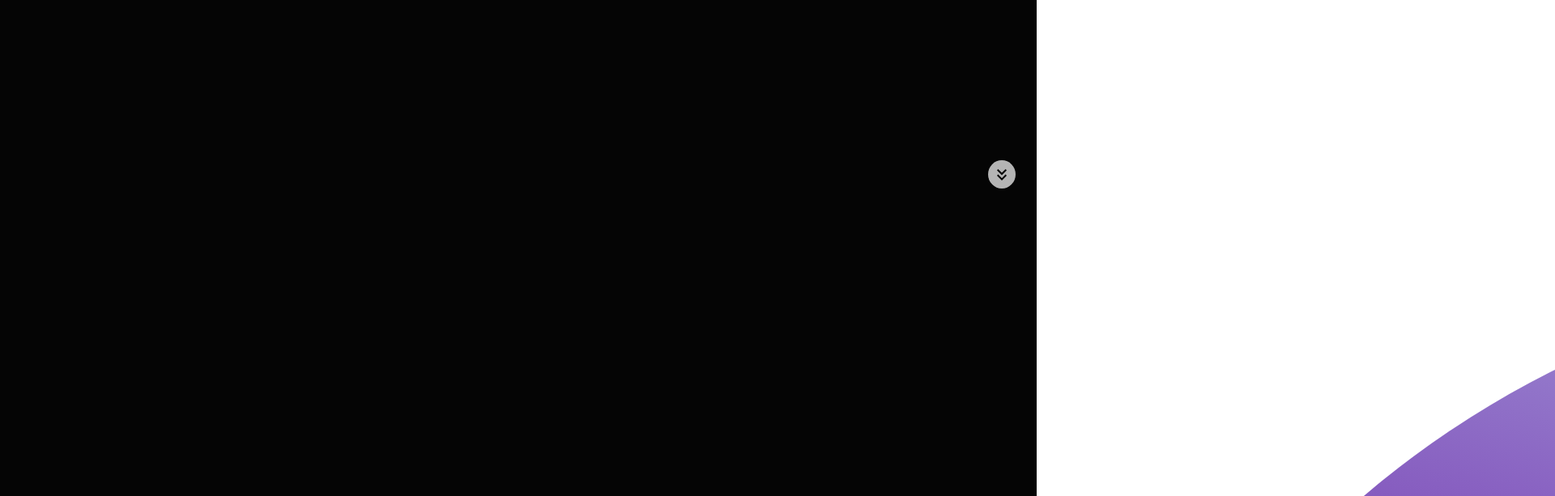
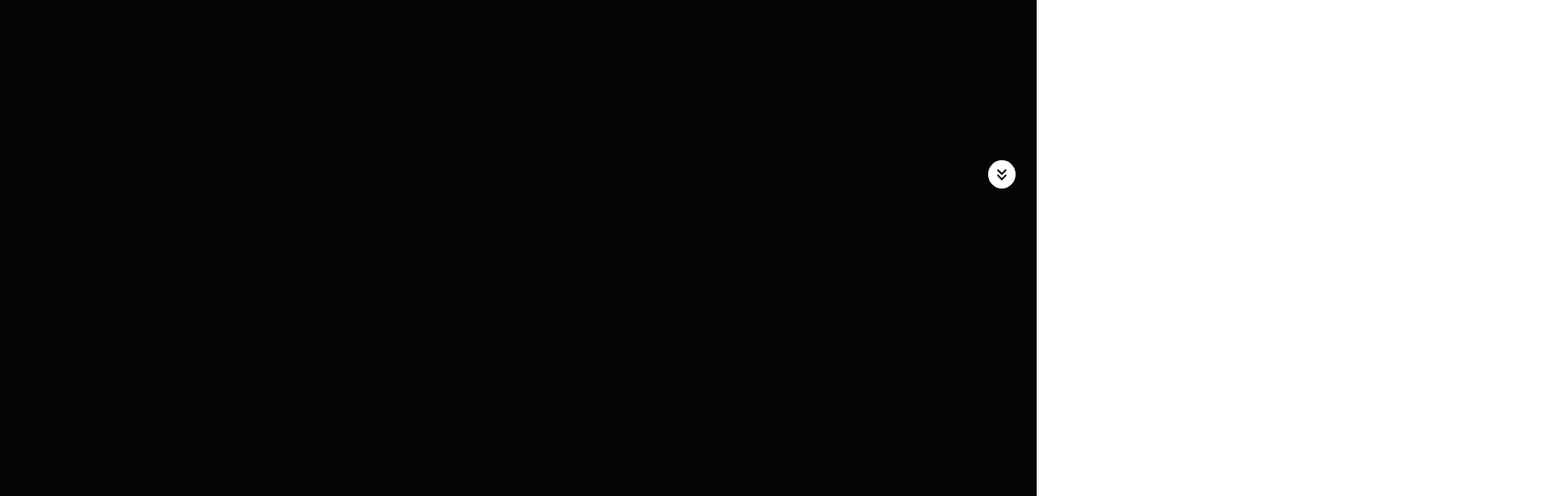
Before and after one commit to phpmvk/YouCoder, a React (Vite) app in the folder client/: page / in a window 1280 px wide. Shown: the part 487-1100 px from the top of the page at 81% size, 1920 px wide, since content can reach past the window. Built offline with nearby package versions, Linux system fonts and the light colour scheme.

Commit message:
player recorder wip- fix for screen

```diff
--- a/client/src/components/HomePageComponents/GotoBottom.tsx
+++ b/client/src/components/HomePageComponents/GotoBottom.tsx
@@ -1,4 +1,5 @@
-import React from 'react'
+import React, { useEffect, useState } from 'react'
+import { motion } from 'framer-motion';
 import KeyboardDoubleArrowDownIcon from '@mui/icons-material/KeyboardDoubleArrowDown';
 import Tooltip, { TooltipProps, tooltipClasses } from '@mui/material/Tooltip';
 import { styled } from '@mui/material/styles';
@@ -15,6 +16,23 @@ const StyledTooltip = styled(({ className, ...props }: TooltipProps) => (
 
 
 const GotoBottom: React.FC = () => {
+  const [opacity, setOpacity] = useState(1);
+
+  useEffect(() => {
+    const onScroll = () => {
+      const scrollPercent = (window.scrollY) / (document.documentElement.scrollHeight - window.innerHeight);
+      if (scrollPercent >= 0.9) {
+        setOpacity(1 - (scrollPercent - 0.8) * 10);
+      } else {
+        setOpacity(1);
+      }
+    }
+
+    window.addEventListener('scroll', onScroll);
+
+    return () => window.removeEventListener('scroll', onScroll);
+  }, []);
+
   const scrollToBottom = () => {
     window.scrollTo({
       top: document.documentElement.scrollHeight,
@@ -32,7 +50,9 @@ const GotoBottom: React.FC = () => {
         }
       }}
     >
-      <button onClick={scrollToBottom} style={{
+      <motion.button
+        onClick={scrollToBottom}
+        style={{
           cursor: 'pointer',
           position: 'fixed',
           bottom: '10vh',
@@ -40,13 +60,14 @@ const GotoBottom: React.FC = () => {
           zIndex: 9999,
           padding: '5px',
           backgroundColor: 'white',
-        opacity: '70%',
+          opacity: opacity,
           borderRadius: '50%',
-      }}>
+        }}
+      >
 
       <KeyboardDoubleArrowDownIcon/>
 
-      </button>
+      </motion.button>
     </StyledTooltip>
   )
 }
--- a/client/src/index.css
+++ b/client/src/index.css
@@ -5,6 +5,7 @@
 body {
   overflow-x: hidden;
   height: 100%;
+  position: relative;
 }
 
 html {
--- a/client/src/pages/FullPlayer.tsx
+++ b/client/src/pages/FullPlayer.tsx
@@ -12,6 +12,7 @@ import { Recording } from '../types/Creator';
 import ButtonGroup from '@mui/material';
 import { MultiEditorPlayback } from '../components/MultiEditorPlayback';
 import { toast } from 'react-toastify';
+import ContentCopyIcon from '@mui/icons-material/ContentCopy';
 
 interface FullPlayerPageProps {
   recordingData: Recording;
@@ -41,21 +42,21 @@ const FullPlayerPage: React.FC<FullPlayerPageProps> = ({ recordingData }) => {
                 <div className=''>
                   {/* title */}
 
-                  <div className='text-gray-200 text-4xl text-left pb-6 mx-2 mt-2 '>
+                  <div className='text-gray-200 text-4xl text-left pb-6 mx-2 mt-2 text-ellipsis line-clamp-2'>
                     {recordingData.title}
                   </div>
                   <div className='bg-bg-pri flex flex-row'>
                     <div className='flex flex-row bg-bg-pri w-full h-[250px]'>
                       {/* ---------Left Card */}
                       <div className='flex flex-col items-center mx-1 min-w-36 max-w-[20vw] '>
-                        <div className='h-36 w-36 border border-gray-700 rounded-xl shadow bg-bg-pri flex items-center justify-center mb-7'>
+                        <div className='h-36 w-36 md:h-44 md:w-44 border border-gray-700 rounded-xl shadow bg-bg-pri flex items-center justify-center mb-3'>
                           <div className='flex flex-col items-center'>
                             <img
                               className='w-20 h-20 !min-w-20 mb-3 rounded-full shadow-lg'
                               src={recordingData.creator!.picture}
                               alt=''
                             />
-                            <h5 className=' text-xl font-medium text-white'>
+                            <h5 className=' text-sm md:text-lg  font-medium text-white text-ellipsis line-clamp-2'>
                               {recordingData.creator?.display_name}
                             </h5>
                           </div>
@@ -69,9 +70,9 @@ const FullPlayerPage: React.FC<FullPlayerPageProps> = ({ recordingData }) => {
                             );
                             toast.success('Link copied to clipboard');
                           }}
-                          className='!rounded-lg !bg-bg-muigrey !border-gray-700 w-36 !text-gray-100 whitespace-nowrap h-8 align-middle active:ring-1 active:ring-bg-alt hover:!bg-gray-700 mt-4'
+                          className='!rounded-lg !bg-bg-muigrey !border-gray-700 w-36 md:w-44 !text-gray-100 whitespace-nowrap h-8 align-middle active:ring-1 active:ring-bg-alt hover:!bg-gray-700 mt-4 '
                         >
-                          {/* <ReplyIcon className='transform scale-x-[-1]' /> */}
+                           <ContentCopyIcon className='scale-75'/>
                           copy link
                         </Button>
                       </div>
```
Lines whose indentation alone changed are shown as unchanged.
